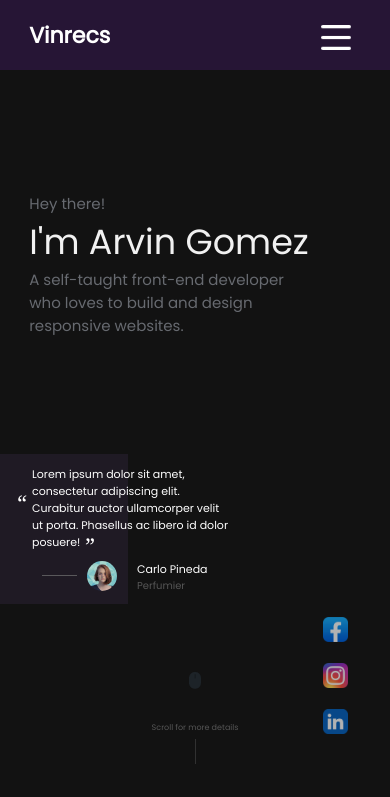
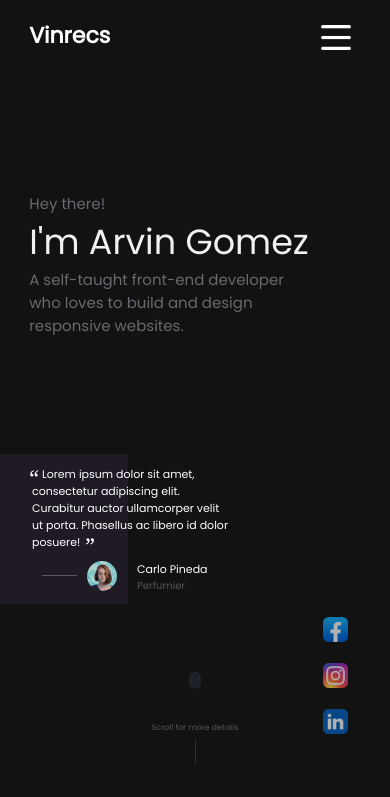
Before and after one commit to bimmbin/Portfolio, a plain HTML site: page index.html in a window 390 px wide. Shown: the top 797 px of the page. Drawn offline with Linux system fonts and the light colour scheme.

Commit message:
quote phone mode update and thanks media queries fixed

```diff
--- a/css/style.css
+++ b/css/style.css
@@ -73,7 +73,6 @@ header {
     z-index: 50;
     transform: translateX(100%);
     animation: headani 0.8s ease-in-out forwards;
-    background: rgba(77, 28, 118, 0.356);
 }
 header h1 {
     font-size: 22px;
@@ -321,11 +320,11 @@ blockquote {
 }
 blockquote:before {
     font-family: Georgia, serif;
-    position: absolute;
+    position: relative;
     font-size: 2em;
     line-height: 0;
-    top: 3rem;
-    left: -15px;
+    top: 7.5px;
+    left: -3px;
     content: "\201C";
 }
 blockquote:after {
```
Also changed, not shown: css/thanks.css (+7 -0 lines).
